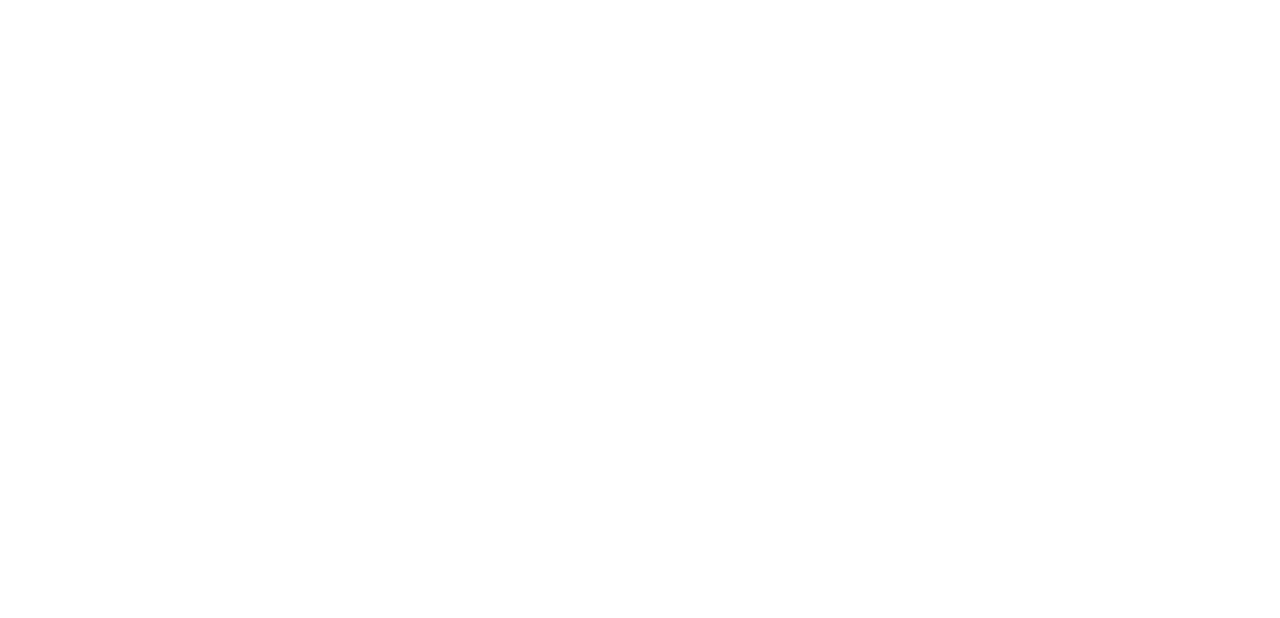
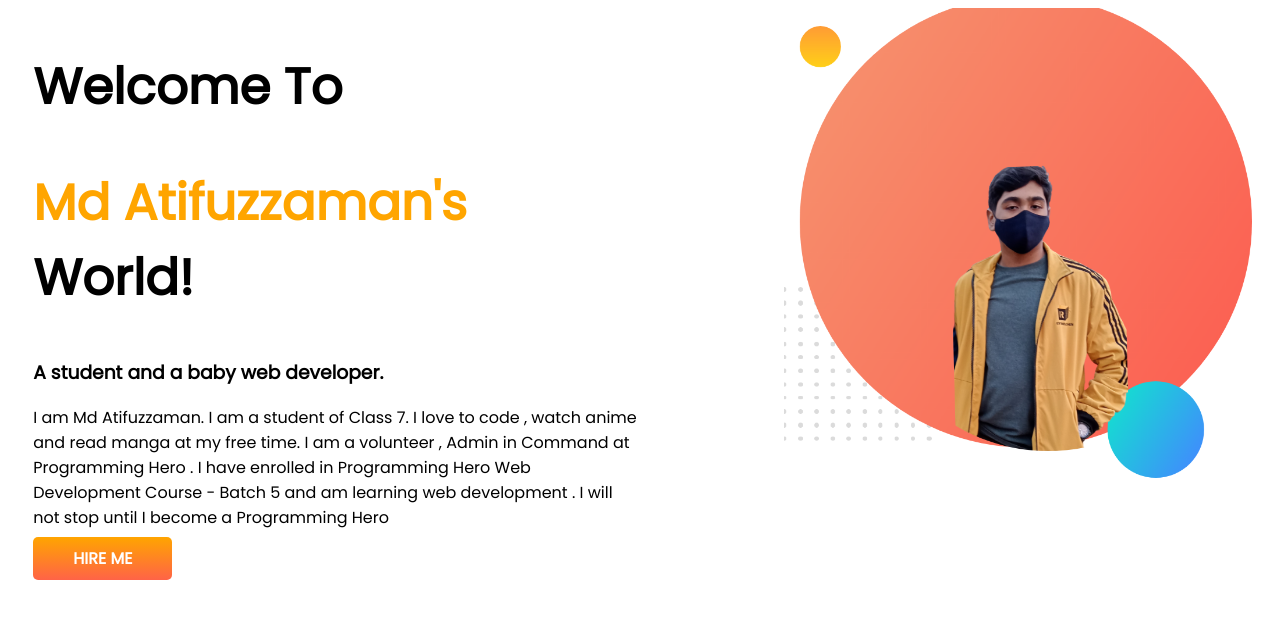
Before and after one commit to zaman-atif/developer-portfolio, a plain HTML site: page index.html in a window 1280 px wide. Drawn offline with Linux system fonts and the light colour scheme.

Commit message:
finished the top section and hire me button of my portfolio

```diff
--- a/css/style.css
+++ b/css/style.css
@@ -0,0 +1,30 @@
+@import url("https://fonts.googleapis.com/css2?family=Poppins&display=swap");
+
+body {
+  font-family: "Poppins", sans-serif;
+}
+section {
+  display: flex;
+}
+h1 {
+  font-size: 50px;
+}
+.orange-color {
+  color: orange;
+}
+.half-width {
+  width: 50%;
+  padding-left: 2%;
+}
+.half-width__img {
+  width: 80%;
+  padding-left: 119px;
+}
+.hire-me-button {
+  text-decoration: none;
+  background-image: linear-gradient(orange, tomato);
+  padding: 10px 40px;
+  color: white;
+  font-weight: 700;
+  border-radius: 5px;
+}
--- a/index.html
+++ b/index.html
@@ -7,5 +7,33 @@
     <title>Atif's Portfolio</title>
     <link rel="stylesheet" href="css/style.css" />
   </head>
-  <body></body>
+  <body>
+    <section>
+      <div class="half-width">
+        <h1>Welcome To</h1>
+        <h1><span class="orange-color">Md Atifuzzaman's</span> World!</h1>
+        <h3>A student and a baby web developer.</h3>
+        <p>
+          I am Md Atifuzzaman. I am a student of Class 7. I love to code , watch
+          anime and read manga at my free time. I am a volunteer , Admin in
+          Command at Programming Hero . I have enrolled in Programming Hero Web
+          Development Course - Batch 5 and am learning web development . I will
+          not stop until I become a Programming Hero
+        </p>
+        <a
+          class="hire-me-button"
+          target="_blank"
+          href="https://www.linkedin.com/in/md-atifuzzaman-61aa9a20a"
+          >HIRE ME</a
+        >
+      </div>
+      <div class="half-width">
+        <img
+          class="half-width__img"
+          src="images/atif.png"
+          alt="Atif's legendary photo "
+        />
+      </div>
+    </section>
+  </body>
 </html>
```
Also changed, not shown: images/atif.png (added), images/dream-bg.png (added), images/exp-bg.png (added), images/my-bg.png (added), images/my-bg2.png (added), images/top-banner.png (added).
